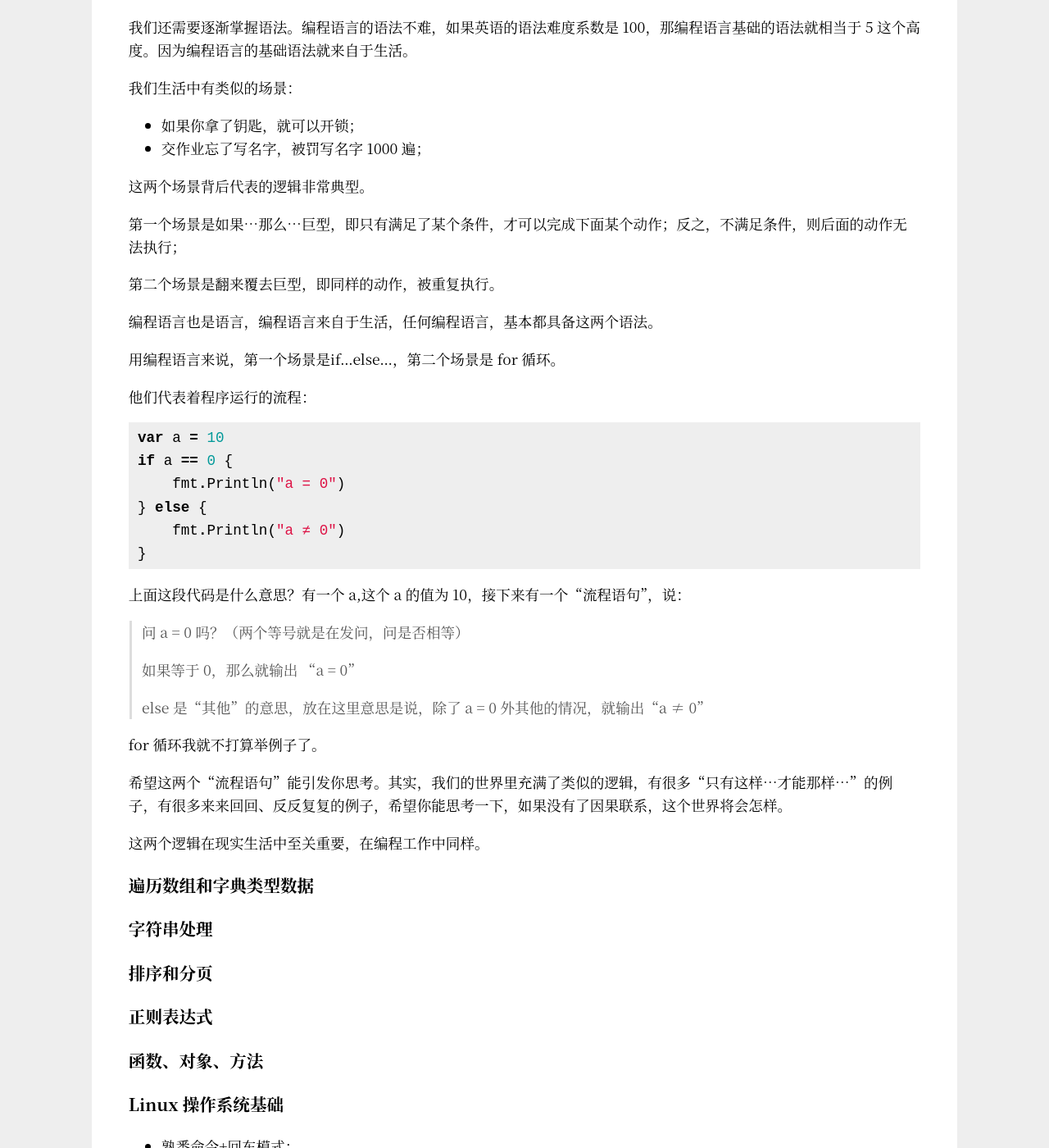
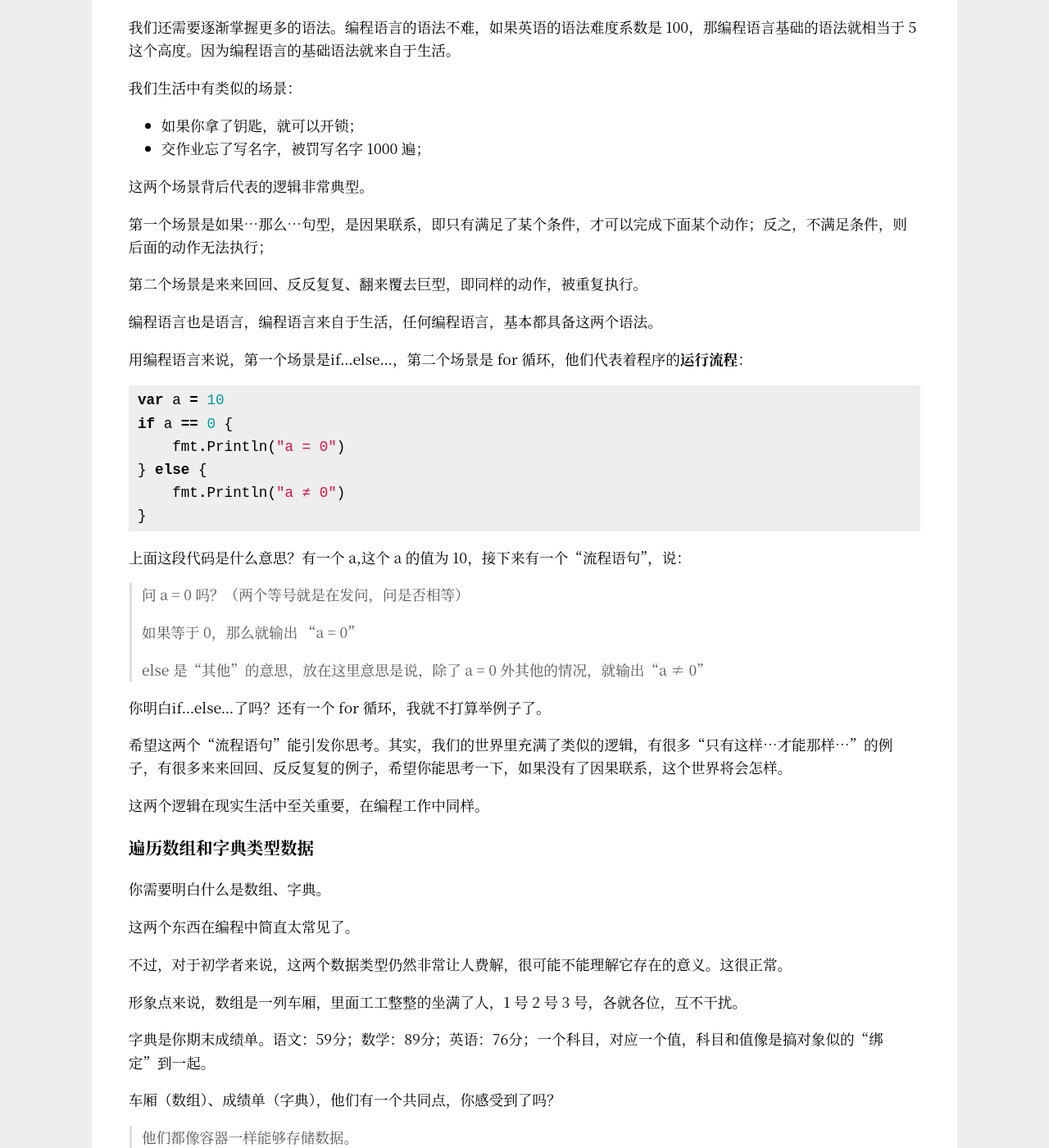
Before and after one commit to Haiyung/haiyung.github.io, a Jekyll site: the page built from _posts/2019-10-27-minimum-skills-in-the-first-year-of-development.md, in a window 1280 px wide and 1400 px high, scrolled down 3942 px. Shown: the whole window at 82% size. Built offline with Jekyll 4.4.1, drawn with Linux system fonts in a browser that asks for light colours; some of the changed text lies outside the part shown.

Commit message:
article: update article

````diff
--- a/_posts/2019-10-27-minimum-skills-in-the-first-year-of-development.md
+++ b/_posts/2019-10-27-minimum-skills-in-the-first-year-of-development.md
@@ -124,7 +124,7 @@ Hello，world。你跟计算机世界打过招呼了吗？
 
 说完 Hello-World,我希望你有了对编程基本的认知：**用规定的语法来操作计算机。**
 
-我们还需要逐渐掌握语法。编程语言的语法不难，如果英语的语法难度系数是 100，那编程语言基础的语法就相当于 5 这个高度。因为编程语言的基础语法就来自于生活。
+我们还需要逐渐掌握更多的语法。编程语言的语法不难，如果英语的语法难度系数是 100，那编程语言基础的语法就相当于 5 这个高度。因为编程语言的基础语法就来自于生活。
 
 我们生活中有类似的场景：
 
@@ -133,15 +133,13 @@ Hello，world。你跟计算机世界打过招呼了吗？
 
 这两个场景背后代表的逻辑非常典型。
 
-第一个场景是如果...那么...巨型，即只有满足了某个条件，才可以完成下面某个动作；反之，不满足条件，则后面的动作无法执行；
+第一个场景是如果...那么...句型，是因果联系，即只有满足了某个条件，才可以完成下面某个动作；反之，不满足条件，则后面的动作无法执行；
 
-第二个场景是翻来覆去巨型，即同样的动作，被重复执行。
+第二个场景是来来回回、反反复复、翻来覆去巨型，即同样的动作，被重复执行。
 
 编程语言也是语言，编程语言来自于生活，任何编程语言，基本都具备这两个语法。
 
-用编程语言来说，第一个场景是if...else...，第二个场景是 for 循环。
-
-他们代表着程序运行的流程：
+用编程语言来说，第一个场景是if...else...，第二个场景是 for 循环，他们代表着程序的**运行流程**：
 
 ```go
 var a = 10
@@ -160,7 +158,7 @@ if a == 0 {
 >
 > else 是“其他”的意思，放在这里意思是说，除了 a = 0 外其他的情况，就输出“a ≠ 0”
 
-for 循环我就不打算举例子了。
+你明白if...else...了吗？还有一个 for 循环，我就不打算举例子了。
 
 希望这两个“流程语句”能引发你思考。其实，我们的世界里充满了类似的逻辑，有很多“只有这样...才能那样...”的例子，有很多来来回回、反反复复的例子，希望你能思考一下，如果没有了因果联系，这个世界将会怎样。
 
@@ -168,6 +166,23 @@ for 循环我就不打算举例子了。
 
 ### 遍历数组和字典类型数据
 
+你需要明白什么是数组、字典。
+
+这两个东西在编程中简直太常见了。
+
+不过，对于初学者来说，这两个数据类型仍然非常让人费解，很可能不能理解它存在的意义。这很正常。
+
+形象点来说，数组是一列车厢，里面工工整整的坐满了人，1 号 2 号 3 号，各就各位，互不干扰。
+
+字典是你期末成绩单。语文：59分；数学：89分；英语：76分；一个科目，对应一个值，科目和值像是搞对象似的“绑定”到一起。
+
+车厢（数组）、成绩单（字典），他们有一个共同点，你感受到了吗？
+
+> 他们都像容器一样能够存储数据。
+
+请问，数据如何存进去？数据如何取出来？
+
+因为数组、字典在编程过程中用的实在太频繁了，那么里面数据的存、取，用的次数就太多了，你一定要弄熟练。
 
 ### 字符串处理
 
````
